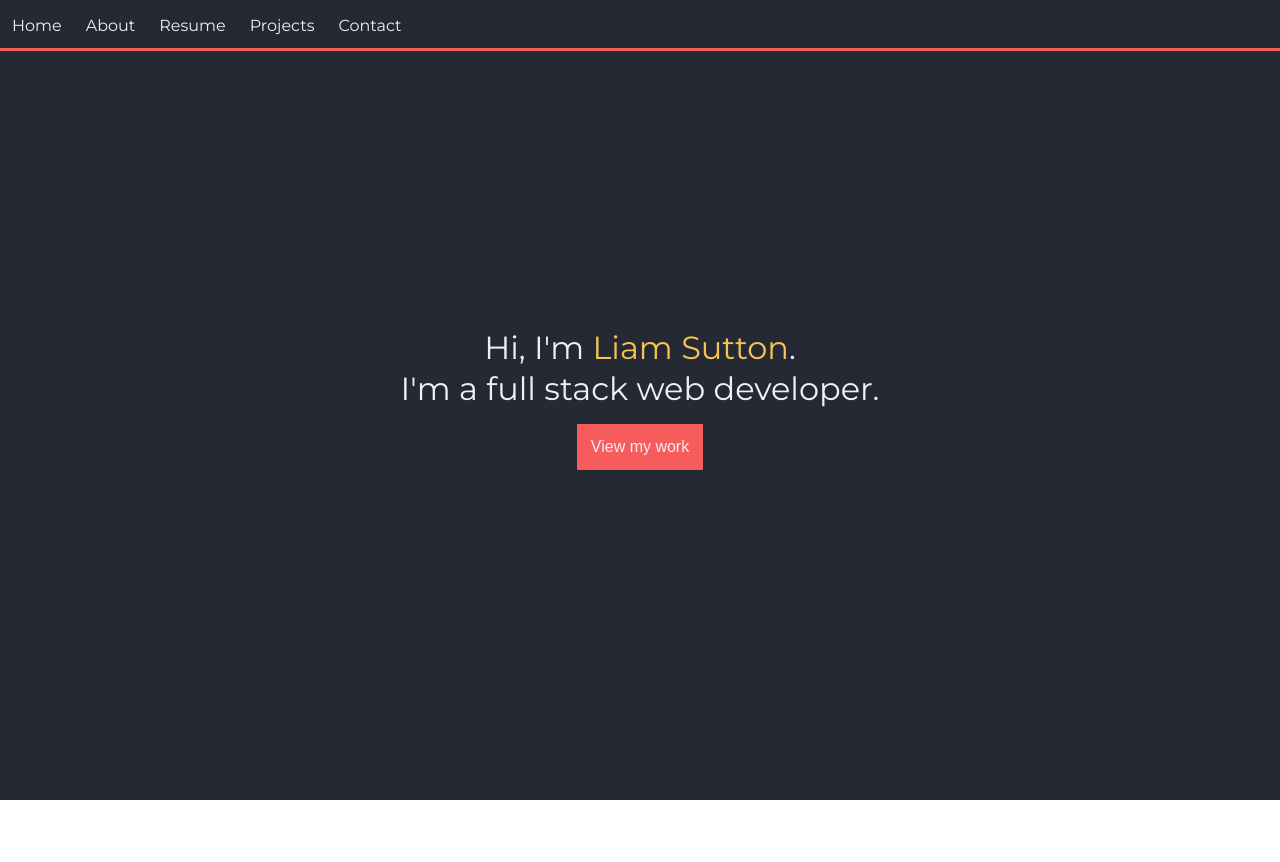
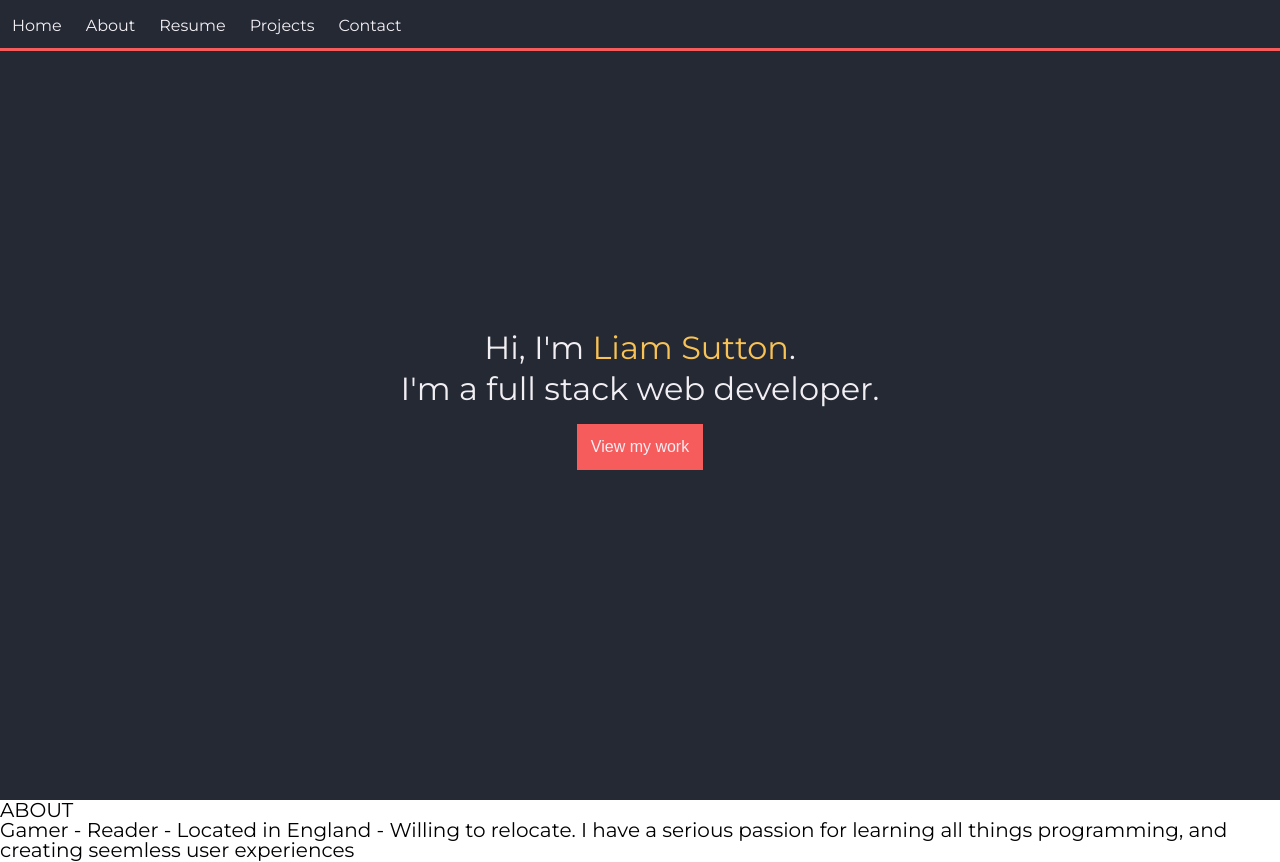
Before and after one commit to curm90/portfolio, a React (Create React App) app: page / in a window 1280 px wide. Before the commit the page ends 800 px from the top, so only its background shows below. Built offline with nearby package versions, Linux system fonts and the light colour scheme; a web font is replaced by a local one.

Commit message:
add about and skils components

```diff
--- a/src/App.js
+++ b/src/App.js
@@ -1,12 +1,14 @@
 import React from 'react';
 import Navigation from './components/Navigation';
 import Header from './components/Header';
+import About from './components/About';
 
 function App() {
   return (
     <div className='App'>
       <Navigation />
       <Header />
+      <About />
     </div>
   );
 }
--- /dev/null
+++ b/src/components/About.js
@@ -0,0 +1,18 @@
+import React from 'react';
+
+const About = () => (
+  <div id='about' className='about__container'>
+    <h1 className='about__title'>ABOUT</h1>
+    <div className='about__content'>
+      <div className='about__info'>
+        <p className='about__me'>
+          Gamer - Reader - Located in England - Willing to relocate. I
+          have a serious passion for learning all things programming,
+          and creating seemless user experiences
+        </p>
+      </div>
+    </div>
+  </div>
+);
+
+export default About;
--- a/src/styles/styles.scss
+++ b/src/styles/styles.scss
@@ -10,3 +10,4 @@
 @import './components/sideDrawer';
 @import './components/backdrop';
 @import './components/header';
+@import './components/about';
```
Also changed, not shown: src/components/Skills.js (added, +47 -0 lines), src/styles/components/_about.scss (added, +61 -0 lines).
